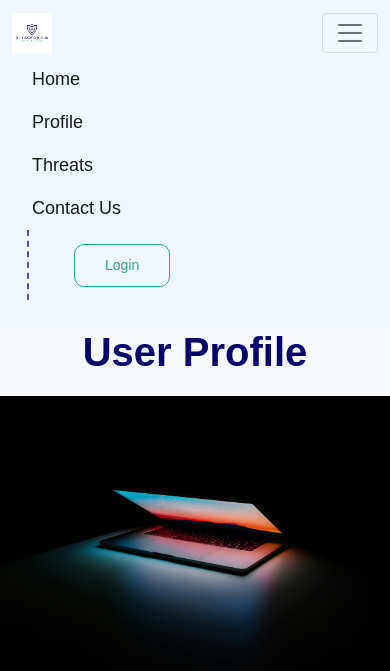
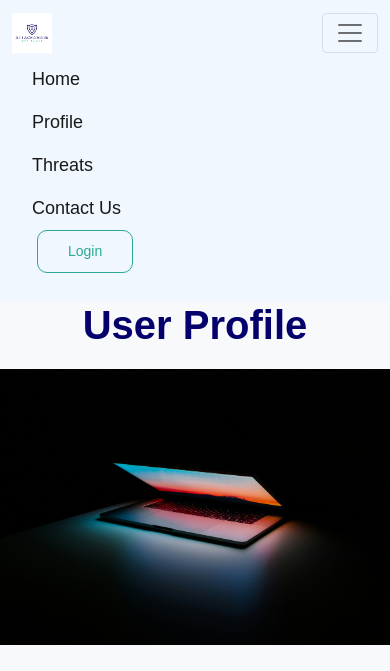
Before and after one commit to TenacioussD/attack-aware-mvp, a Flask app: page /profile in a window 390 px wide, after a click that opens the changed part. Shown: the top 671 px of the page. Run offline with Flask 3, Linux system fonts and the light colour scheme; a user stored in the database is signed in; some libraries are stand-ins or nearby versions.

Commit message:
Made nav vertical line invisible in dropdown menu

```diff
--- a/attack-aware/static/css/base.css
+++ b/attack-aware/static/css/base.css
@@ -78,6 +78,13 @@ header .vertical-divider {
     padding-left: 5px;
 }
 
+/* Removes the vertical divider from the dropdown menu */
+@media screen and (max-width: 994px) {
+    .vertical-divider {
+    display: none;
+    }
+}
+
 /* Login and Signup Buttons */
 header.navbar .auth-buttons .btn-outline-primary, header .auth-buttons .btn-primary {
     border-radius: 10px;
@@ -102,18 +109,6 @@ header.navbar .auth-buttons .btn-outline-primary {
     border-color: #2AAA94;
     color: #fff;
 }
-
-/*  Extra button that has been removed.
-.navbar .auth-buttons .btn-primary {
-    background-color: #2AAA94;
-    border-color: #2AAA94;
-}
-
-.navbar .auth-buttons .btn-primary:hover {
-    background-color: #492bcf;
-    border-color: #492bcf;
-}
-*/
 
 /* Footer */
 
```
